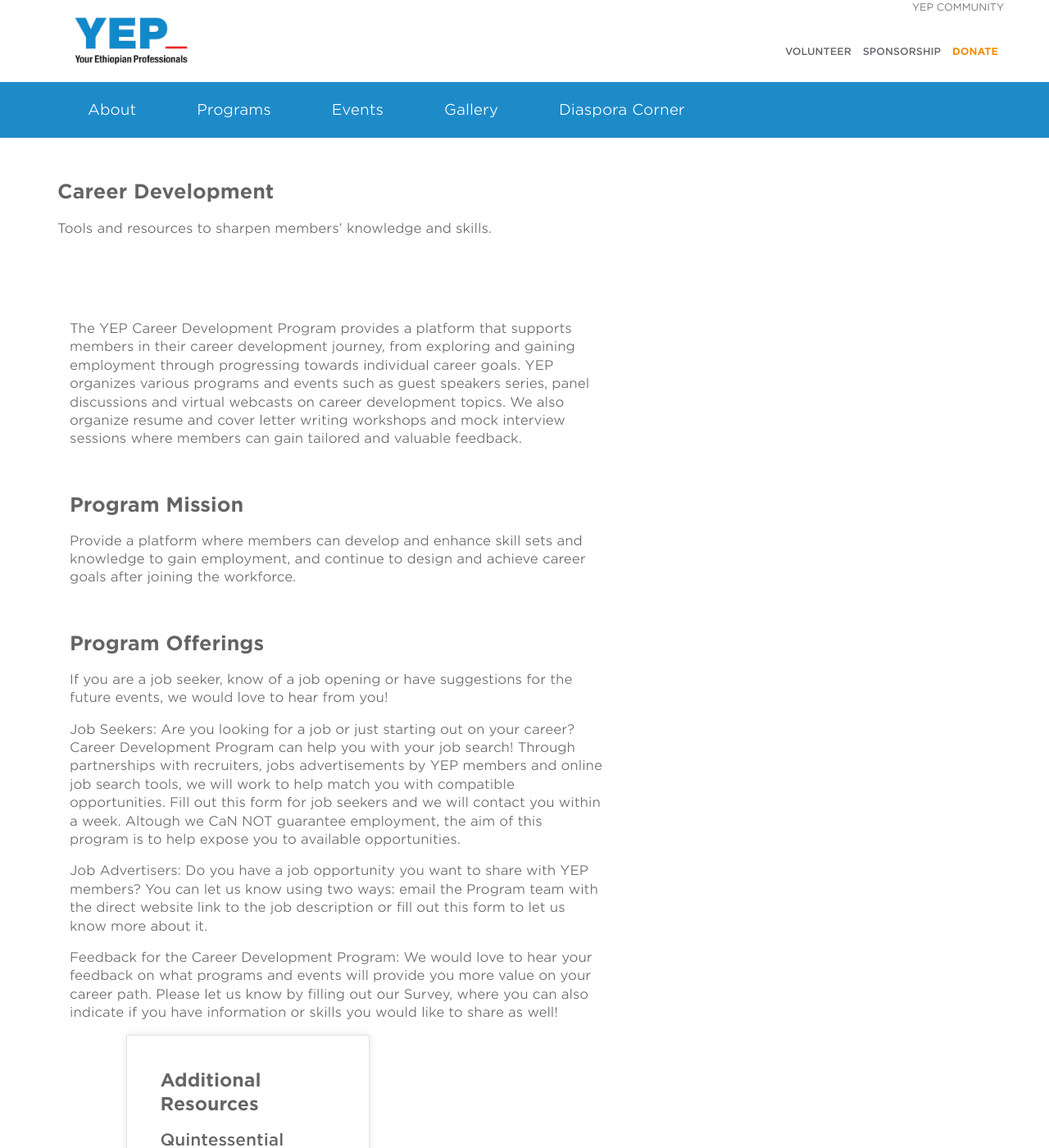
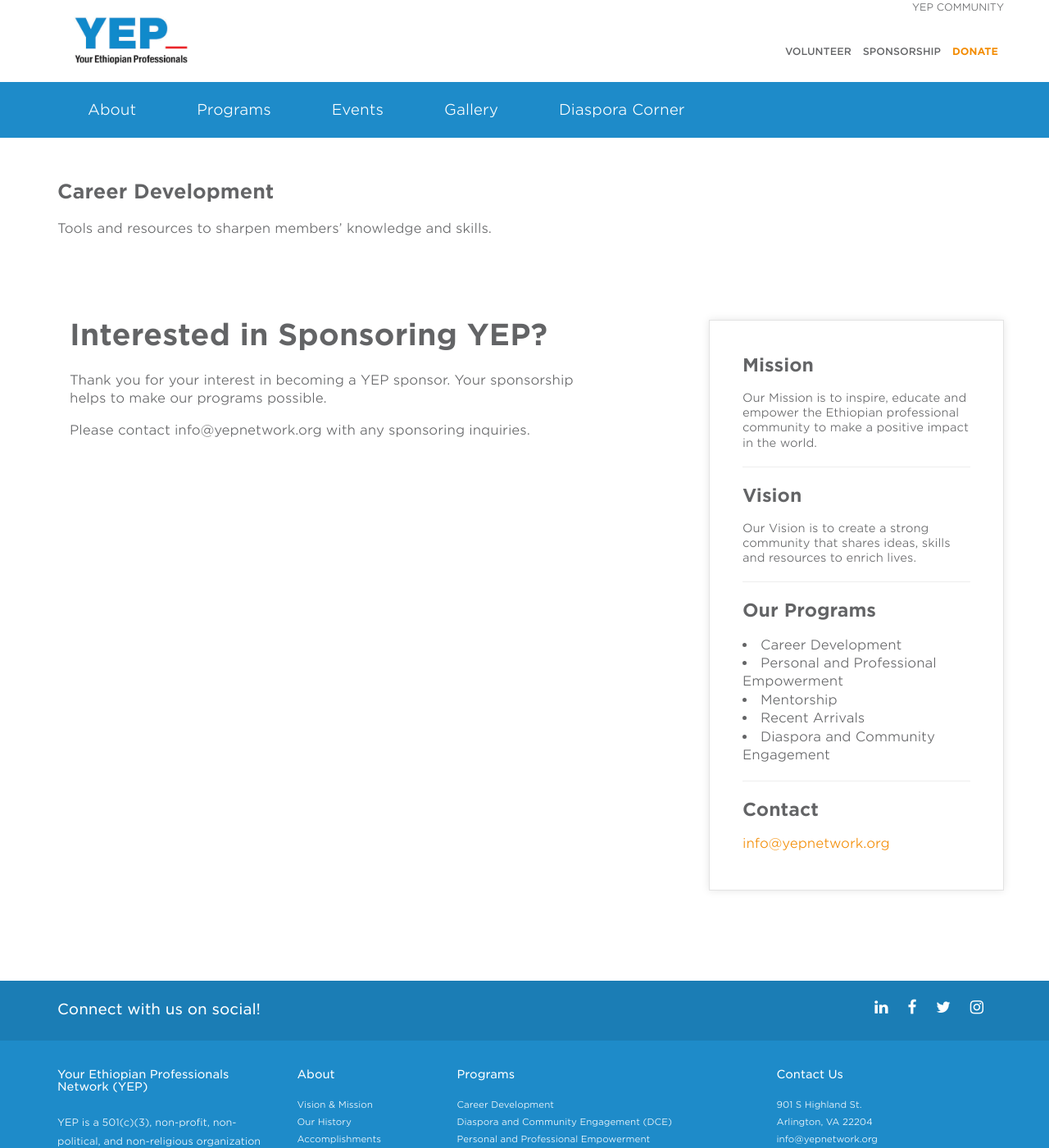
Before and after one commit to YEPNetwork/yepnetwork.github.io, a Jekyll site: the page built from _programs/career-development.html, in a window 1280 px wide and 1400 px high. Shown: the whole window at 82% size. Built offline with Jekyll 4.4.1, drawn with Linux system fonts in a browser that asks for light colours; nearby versions of some CDN libraries; some of the changed text lies outside the part shown.

Commit message:
Update career-development.html

```diff
--- a/_programs/career-development.html
+++ b/_programs/career-development.html
@@ -10,81 +10,26 @@
       <div class="container">
           <div class="row">
                <div class="col-sm-7 col-md-7">
-<p>The YEP Career Development Program provides a platform that supports members in their career development journey,
-from exploring and gaining employment through progressing towards individual career goals.
-YEP organizes various programs and events such as guest speakers series, panel discussions and
-virtual webcasts on career development topics. We also organize resume and cover letter writing workshops and
-mock interview sessions where members can gain tailored and valuable feedback.</p>
+                  <h1>Interested in Sponsoring YEP?</h1>
+<p>Thank you for your interest in becoming a YEP sponsor. Your sponsorship helps to make our programs possible.</p>
+        <p>Please contact info@yepnetwork.org with any sponsoring inquiries.</p>
 
-<h2>Program Mission</h2>
-
-<p>Provide a platform where members can develop and enhance skill sets and knowledge to gain employment, and continue to design and achieve career goals after joining the workforce.</p>
-
-<h2>Program Offerings</h2>
-
-<p>If you are a job seeker, know of a job opening or have suggestions for the future events, we would love to hear from you!</p>
-
-<p>Job Seekers: Are you looking for a job or just starting out on your career? Career Development Program can help you with your job search! Through partnerships with recruiters, jobs advertisements by YEP members and online job search tools, we will work to help match you with compatible opportunities. Fill out this form for job seekers and we will contact you within a week. Altough we CaN NOT guarantee employment, the aim of this program is to help expose you to available opportunities.</p>
-
-<p>Job Advertisers: Do you have a job opportunity you want to share with YEP members? You can let us know using two ways: email the Program team with the direct website link to the job description or fill out this form to let us know more about it. </p>
-
-<p>Feedback for the Career Development Program: We would love to hear your feedback on what programs and events will provide you more value on your career path. Please let us know by filling out our Survey, where you can also indicate if you have information or skills you would like to share as well!</p>
-
-       <div class="col-sm-6 col-md-6 col-md-offset-1">
+    </div>
+       <div class="col-sm-5 col-md-4 col-md-offset-1">
          <aside class="sidebar">
 
    <div class="well">
-    <h2>Additional Resources</p>
-
-<h3>Quintessential Careers</h3>
-
-<p>
-A career, job, and college site offering free career and job-hunting advice (through articles, tools, tips, samples, and tutorials), as well as serving as a directory of links to all job sites.
-</p>
-
-https://www.livecareer.com/quintessential/
-
-<h3>The Bureau of Labor Statistics</h3>
-
-<p>The official governmental agency responsible for collecting and analyzing occupational information, is a great place to find comprehensive information on occupations and their requirements. You can search occupational information by several different criteria such as education level, wages, job growth etc... The information available on the website is produced and updated every two years.</p>
-
-https://www.bls.gov/ooh/
-
-
-<h3>Professional Clothing</h3>
-
-<p>Dressing for success doesn’t have to break your bank! There are multiple non-profit organizations in Washington metro area that provide professional clothes and other services such as interview counseling.</p>
-
-<ul>
-  <li>http://www.successinstyle.org/</li>
-  <li>http://www.acdnonline.org/locations/</li>
-</ul>
-
-<h2>Websites that offer useful tips and guides:</h2>
-
-<h3>Resume writing:</h3>
-
-<ul>
-  <li>http://www.rawresume.com/</li>
-  <li>http://www.resumewritingacademy.com/resume-writer-resources.php</li>
-</ul>
-
-<h3>Interview preparation:</h3>
-
-<ul>
-  <li>https://www.thebalance.com/practice-interview-tips-and-techniques-2062805</li>
-  <li>https://www.monster.com/career-advice/job-interview</li>
-  <li>http://myinterviewsimulator.com/</li>
-</ul>
-
-<h3>Researching employers:</h3>
-
-<ul>
-  <li>https://www.glassdoor.com/index.htm</li>
-  <li>http://www.vault.com/</li>
-  <li>https://www.themuse.com/</li>
-</ul>
-</div>
+    <h2>Mission </h2>
+    <p> Our Mission is to inspire, educate and empower the Ethiopian professional community to make a positive impact in the world.</p>
+    <hr>
+    <h2> Vision</h2>
+      <p> Our Vision is to create a strong community that shares ideas, skills and resources to enrich lives.</p>                              <hr>
+      <h2>Our Programs</h2>
+      <li>Career Development </li>
+      <li>Personal and Professional Empowerment </li>
+      <li>Mentorship </li>
+      <li>Recent Arrivals</li>
+      <li>Diaspora and Community Engagement</li>
     <hr>
      <h2>Contact</h2>
      <a href="mailto:info@yepnetwork.org">info@yepnetwork.org</a>
```
